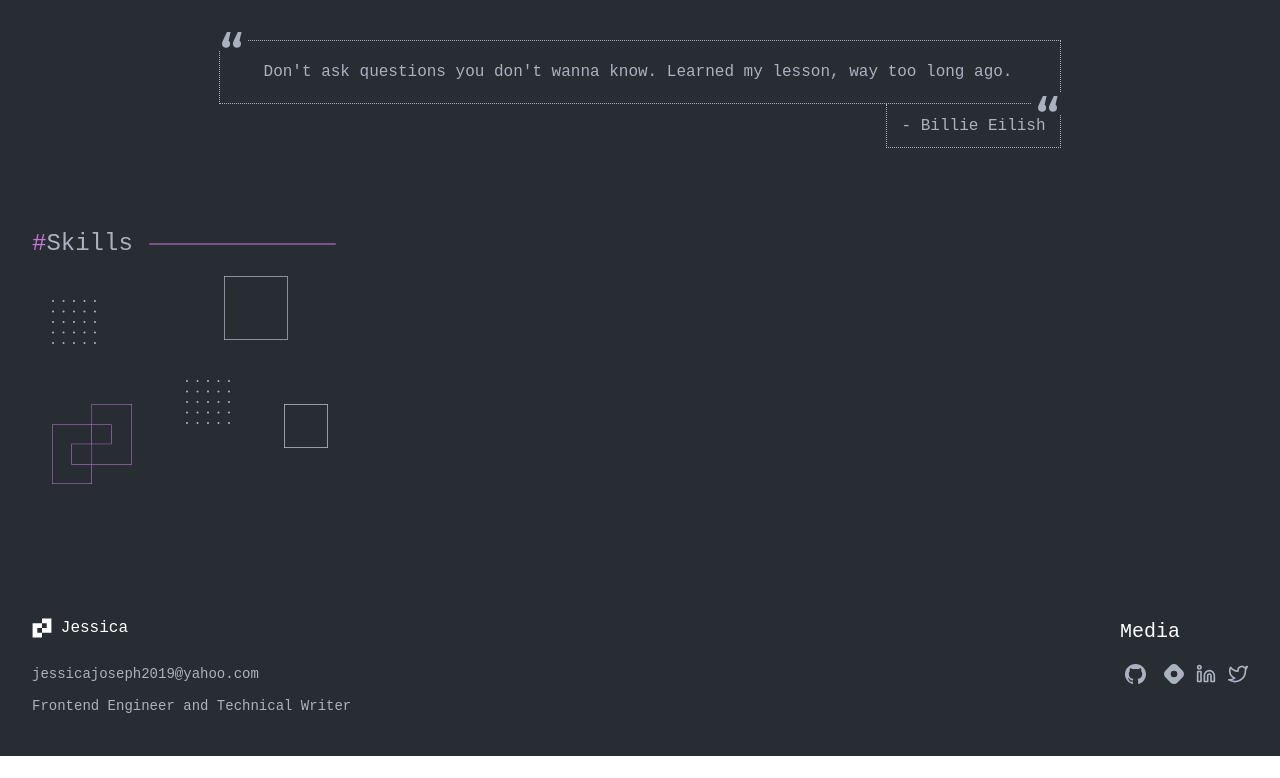
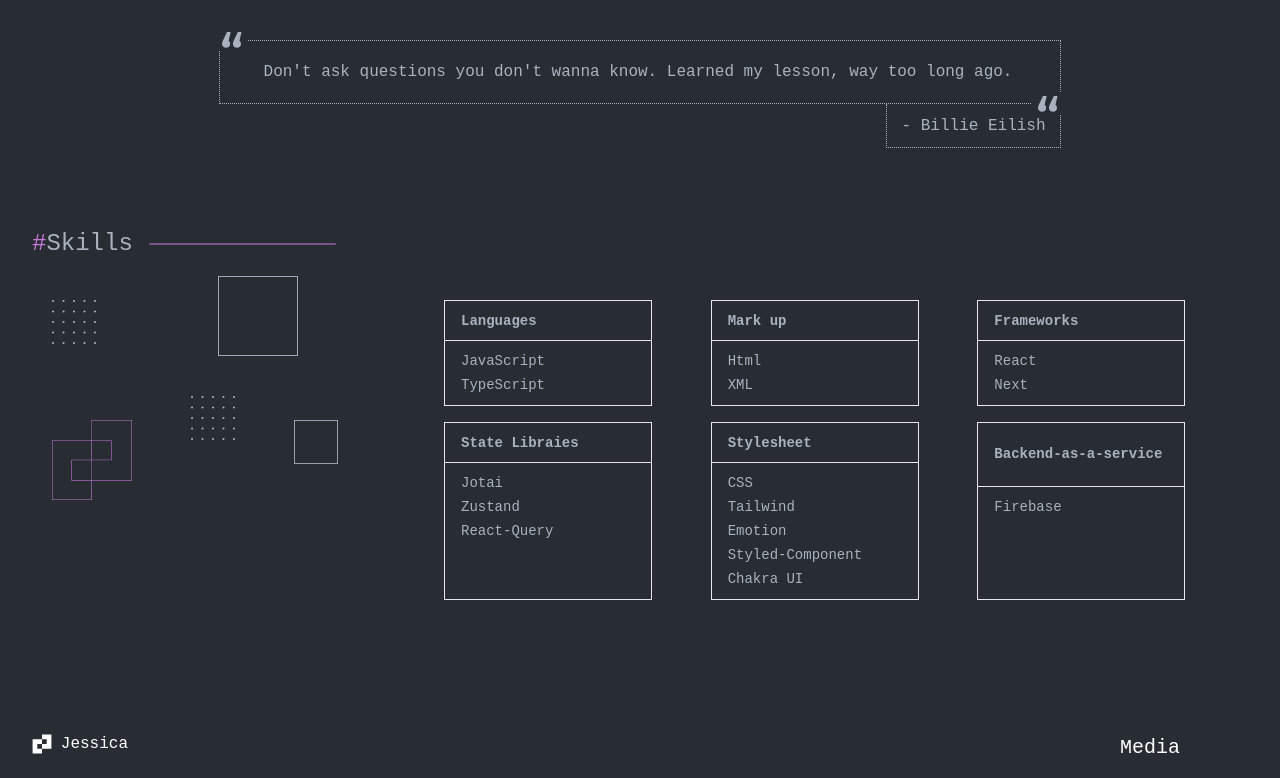
Before and after one commit to ForJessicaSake/Portfolio, a React (Create React App) app: page / in a window 1280 px wide. Shown: the part 468-1246 px from the top of the page. Before the commit the page ends 1224 px from the top, so only its background shows below. Built offline with nearby package versions, Linux system fonts and the light colour scheme.

Commit message:
feat:skill section completed

```diff
--- a/src/components/Skills.tsx
+++ b/src/components/Skills.tsx
@@ -6,8 +6,8 @@ import stroke from "../assets/stroke.svg";
 
 const Skills = () => {
   return (
-    <section className="flex flex-col px-6 py-20">
-      <section className="flex justify-around items-center w-3/12 pb-10">
+    <section className="flex flex-col px-6 py-20 cursor-pointer">
+      <section className="flex justify-around items-center lg:w-3/12 w-72 pb-10">
         <h1 className="text-2xl">
           <span className="text-primary ">#</span>Skills
         </h1>
@@ -16,17 +16,72 @@ const Skills = () => {
         </figure>
       </section>
 
-      <section className="w-3/12 pr-2 px-5 ">
-        <div className="flex flex-col">
+      <section className=" px-5 flex flex-col-reverse lg:flex-row justify-between">
+        <div className="w-full lg:w-3/12 lg:pb-0 pb-10 flex flex-col pr-2">
           <figure className="flex justify-between pr-10 relative">
-            <img src={dots} alt="dots" className="w-11 h-11"/>
-            <img src={rectangle} alt="rectangle" className="w-16 h-16 relative bottom-6" />
+            <img src={dots} alt="dots" className="lg:w-11 lg:h-11 w-16 h-16"/>
+            <img
+              src={rectangle}
+              alt="rectangle"
+              className="w-20 h-20 relative bottom-6"
+            />
           </figure>
           <figure className="flex justify-between pt-10 relative">
-            <img src={block} alt="block" className="w-20 h-20" />
-            <img src={dots} alt="dots" className="w-11 h-11 relative bottom-6"/>
-            <img src={square} alt="square" className="w-11 h-11"/>
+            <img src={block} alt="block" className="lg:w-20 lg:h-20 w-24 h-24" />
+            <img
+              src={dots}
+              alt="dots"
+              className="lg:w-11 lg:h-11 w-14 h-14 relative bottom-6 "
+            />
+            <img src={square} alt="square" className="lg:w-11 lg:h-11 w-14 h-14" />
           </figure>
+        </div>
+        <div className=" grid grid-cols-2 lg:grid-cols-3 gap-4 text-sm w-12/12 lg:w-8/12 lg:pb-0 pb-20">
+        <table className="lg:w-52  w-36">
+            <tr>
+            <th className="border text-start px-4 h-10">Languages</th>
+            </tr>
+            <td className="border border-t-0 px-4 py-2 leading-6">JavaScript TypeScript</td>
+          </table>
+          <table className="lg:w-52  w-36">
+            <tr>
+            <th className="border text-start px-4 h-10">Mark up</th>
+            </tr>
+            <td className="border border-t-0 px-4  py-2 leading-6">Html <br/> XML</td>
+          </table>
+
+          <table className="lg:w-52  w-36">
+            <tr>
+            <th className="border text-start px-4 h-10">Frameworks</th>
+            </tr>
+            <td className="border border-t-0 px-4 py-2 leading-6">React <br/> Next </td>
+          </table>
+
+          <table className="lg:w-52  w-36">
+            <tr>
+            <th className="border text-start px-4 h-10">State Libraies</th>
+            </tr>
+            <td className="border border-t-0 px-4  py-2 leading-6">
+              Jotai <br/> Zustand <br/> React-Query
+            </td>
+          </table>
+
+          <table className="lg:w-52  w-36">
+            <tr>
+              <th className="border text-start px-4 h-10">Stylesheet</th>
+            </tr>
+            <td className="border border-t-0 px-4 py-2 leading-6">
+             CSS <br/> Tailwind <br/> Emotion <br/> Styled-Component Chakra UI
+            </td>
+          </table>
+          <table className="lg:w-52  w-36">
+            <tr>
+            <th className="border text-start px-4">Backend-as-a-service</th>
+            </tr>
+            <td className="border border-t-0 px-4 py-2 leading-6">
+             Firebase
+            </td>
+          </table>
         </div>
       </section>
     </section>
```
